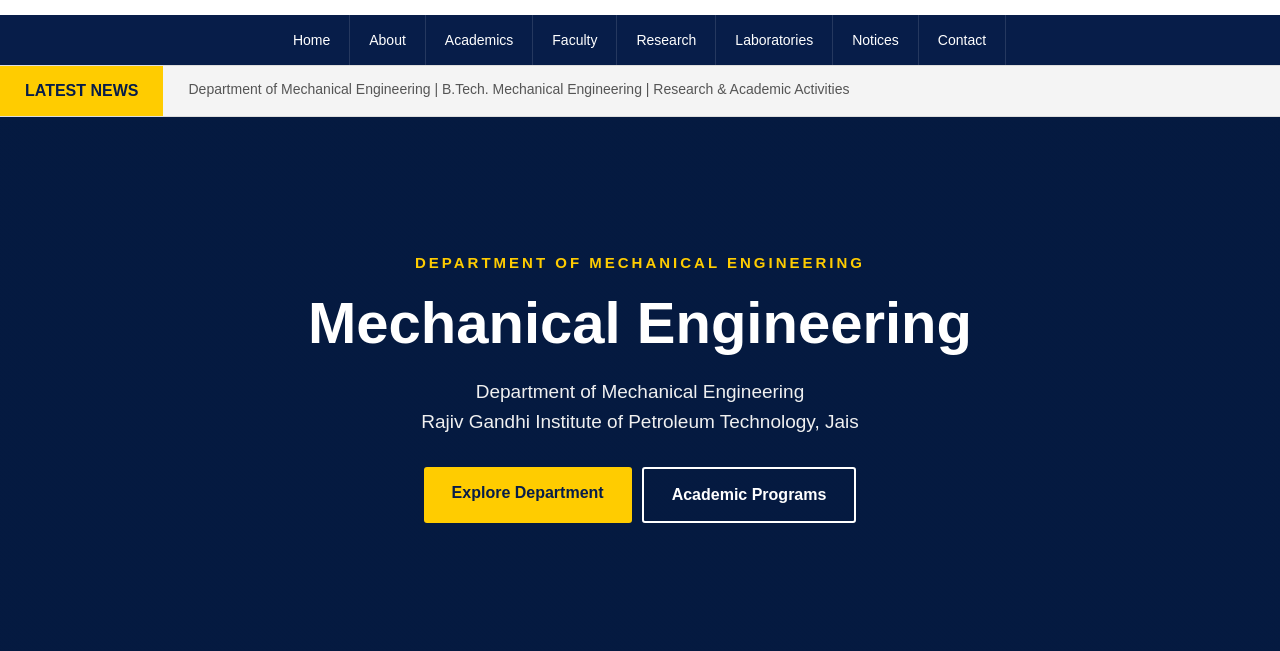
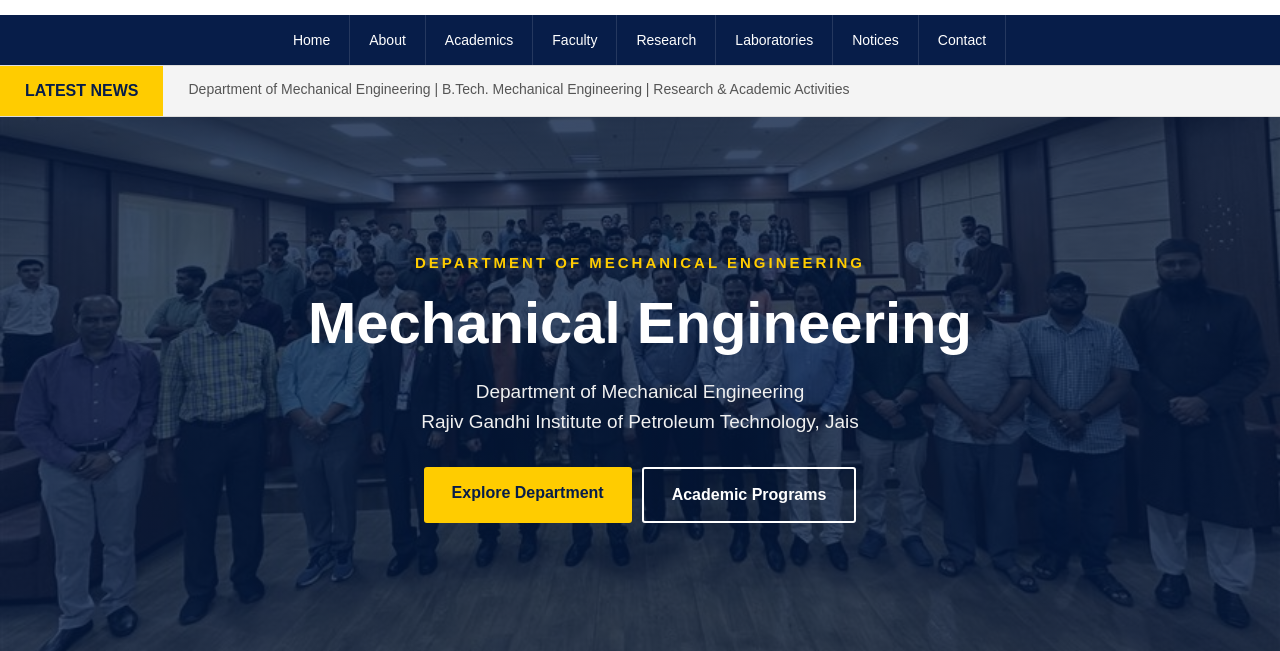
Before and after one commit to rohit14rgipt/rgipt-mechanical-jais, a plain HTML site: page index.html in a window 1280 px wide. Shown: the part 149-800 px from the top of the page. Drawn offline with Linux system fonts and the light colour scheme.

Commit message:
Update style.css

```diff
--- a/style.css
+++ b/style.css
@@ -188,9 +188,8 @@
         rgba(4, 25, 62, 0.78),
         rgba(4, 25, 62, 0.78)
     ),
-   url("../images/hero-jais.jpg");
-
-background-size: cover;
+  url("hero-jais.jpg");
+    background-size: cover;
     background-position: center;
     background-repeat: no-repeat;
 }
```
